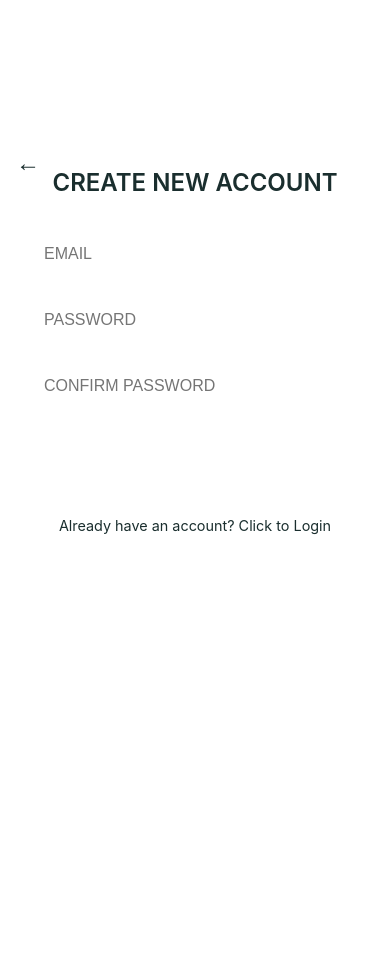
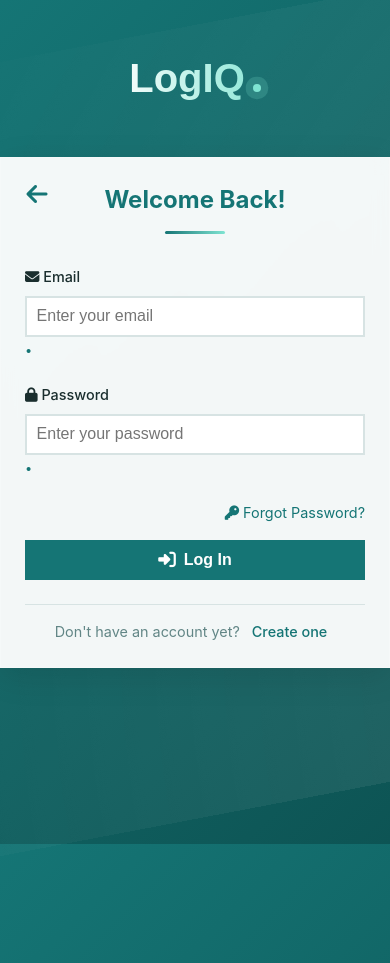
Before and after one commit to Jisoao/LogIQ, a Flask app: page /auth in a window 390 px wide; the page is wider, and only the part inside the window is pictured. Before the commit the page ends 535 px from the top of that part, so only its background shows below. Run offline with Flask 3, Linux system fonts and the light colour scheme; some libraries are stand-ins or nearby versions.

Commit message:
Added functional auth page, login, signup,forgot password.

```diff
--- a/static/css/auth.css
+++ b/static/css/auth.css
@@ -5,15 +5,34 @@ body {
   align-items: center;
   justify-content: flex-start;
   min-height: 100vh;
-  background: var(--background-color);
+  background: linear-gradient(135deg, var(--primary), #0d5454);
   padding-top: 3rem;
+  position: relative;
+  overflow: hidden;
+}
+
+body::before {
+  content: '';
+  position: absolute;
+  top: -50%;
+  right: -50%;
+  width: 200%;
+  height: 200%;
+  background: radial-gradient(circle at top right, rgba(255,255,255,0.15), transparent 70%);
+  pointer-events: none;
+  animation: rotate 30s linear infinite;
+}
+
+@keyframes rotate {
+  from { transform: rotate(0deg); }
+  to { transform: rotate(360deg); }
 }
 
 .auth-logo {
-  font-size: 2rem;
+  font-size: 2.5rem;
   font-weight: 700;
   margin-bottom: 2rem;
-  background: linear-gradient(90deg, var(--primary-dark), var(--primary-light));
+  background: linear-gradient(90deg, #ffffff, var(--accent));
   -webkit-background-clip: text;
   background-clip: text;
   color: transparent;
@@ -21,16 +40,44 @@ body {
   background-color: transparent;
   cursor: pointer;
   padding: 0.5rem 1rem;
+  position: relative;
+  z-index: 1;
+  animation: fadeIn 0.8s ease-out;
+}
+
+.auth-logo::after {
+  content: "";
+  display: inline-block;
+  width: 8px;
+  height: 8px;
+  background-color: var(--accent);
+  border-radius: 50%;
+  margin-left: 8px;
+  animation: pulse 2s infinite;
+}
+
+@keyframes pulse {
+  0% { box-shadow: 0 0 0 0 rgba(127, 228, 210, 0.7); }
+  70% { box-shadow: 0 0 0 10px rgba(127, 228, 210, 0); }
+  100% { box-shadow: 0 0 0 0 rgba(127, 228, 210, 0); }
 }
 
 .auth-card {
-  background-color: var(--card-background);
+  background-color: rgba(255, 255, 255, 0.95);
   border-radius: var(--border-radius-lg);
-  box-shadow: var(--card-shadow);
+  box-shadow: 0 8px 32px rgba(0, 0, 0, 0.1);
   padding: var(--spacing-8);
   width: 100%;
   max-width: 400px;
   position: relative;
+  backdrop-filter: blur(8px);
+  border: 1px solid rgba(255, 255, 255, 0.2);
+  animation: slideUp 0.6s ease-out;
+}
+
+@keyframes slideUp {
+  from { transform: translateY(20px); opacity: 0; }
+  to { transform: translateY(0); opacity: 1; }
 }
 
 .back-arrow {
@@ -40,103 +87,185 @@ body {
   background: none;
   border: none;
   font-size: 1.5rem;
-  color: var(--text-secondary);
+  color: var(--primary);
   cursor: pointer;
-  transition: color 0.2s ease;
+  transition: all 0.2s ease;
+  width: 40px;
+  height: 40px;
+  display: flex;
+  align-items: center;
+  justify-content: center;
+  border-radius: 50%;
 }
 
 .back-arrow:hover {
-  color: var(--primary-color);
+  background-color: rgba(var(--primary-rgb), 0.1);
+  transform: scale(1.1);
 }
 
 .auth-title {
-  font-size: 1.5rem;
-  font-weight: 600;
+  font-size: 1.8rem;
+  font-weight: 700;
   text-align: center;
   margin-bottom: 2rem;
-  color: var(--primary-color);
+  color: var(--primary);
+  position: relative;
+  padding-bottom: 1rem;
+}
+
+.auth-title::after {
+  content: '';
+  position: absolute;
+  bottom: 0;
+  left: 50%;
+  transform: translateX(-50%);
+  width: 60px;
+  height: 3px;
+  background: linear-gradient(90deg, var(--primary), var(--accent));
+  border-radius: 3px;
 }
 
 .input-group {
   margin-bottom: 1.5rem;
+  position: relative;
+}
+
+.input-group label {
+  display: block;
+  margin-bottom: 0.5rem;
+  color: var(--foreground);
+  font-size: 0.9rem;
+  font-weight: 500;
 }
 
 .input-group input {
   width: 100%;
-  padding: 0.75rem;
-  border: 1px solid var(--text-light);
+  padding: 0.75rem 1rem;
+  border: 2px solid var(--border);
   border-radius: var(--border-radius-md);
   font-size: 1rem;
-  transition: border-color 0.3s ease;
+  transition: all 0.3s ease;
+  background-color: white;
 }
 
 .input-group input:focus {
   outline: none;
-  border-color: var(--primary-light);
-  box-shadow: 0 0 0 3px rgba(59, 130, 246, 0.1);
+  border-color: var(--primary);
+  box-shadow: 0 0 0 3px rgba(var(--primary-rgb), 0.1);
 }
 
-.auth-btn, .login-btn {
+.input-feedback {
+  font-size: 0.8rem;
+  color: var(--muted-foreground);
+  margin-top: 0.25rem;
+  display: flex;
+  align-items: center;
+  gap: 0.25rem;
+}
+
+.input-feedback::before {
+  content: '•';
+  color: var(--primary);
+}
+
+.auth-action-btn {
   width: 100%;
   padding: 0.8rem;
-  background-color: var(--primary-color);
-  color: white;
+  background: var(--primary);
+  color: #fff;
   border: none;
   border-radius: var(--border-radius-md);
   font-size: 1rem;
-  font-weight: 500;
+  font-weight: 600;
   cursor: pointer;
   margin-top: 1rem;
   margin-bottom: 1.5rem;
-  transition: background-color 0.3s ease;
+  transition: background 0.2s, color 0.2s, box-shadow 0.2s;
+  position: relative;
+  overflow: hidden;
+  display: flex;
+  align-items: center;
+  justify-content: center;
+  gap: 0.5rem;
 }
 
-.auth-btn:hover, .login-btn:hover {
-  background-color: var(--primary-dark);
+.auth-action-btn i {
+  color: #fff;
+  font-size: 1.1rem;
+}
+
+.auth-action-btn:hover:not(:disabled) {
+  background: #126262;
+}
+
+.auth-action-btn:disabled {
+  background: #f3f6f6;
+  color: #b0bfc0;
+  cursor: not-allowed;
+  box-shadow: none;
+  border: none;
+  opacity: 1;
+}
+
+.auth-action-btn:disabled i {
+  color: #b0bfc0;
 }
 
 .login-btn {
-  background-color: var(--accent-color);
-}
-
-.login-btn:hover {
-  background-color: var(--accent-dark);
-}
-
-.toggle-link {
-  display: block;
-  text-align: center;
-  color: var(--text-secondary);
-  cursor: pointer;
-  font-size: 0.9rem;
-  text-decoration: none;
-}
-
-.toggle-link:hover {
-  color: var(--primary-color);
-  text-decoration: underline;
+  background: linear-gradient(90deg, var(--accent), var(--primary));
 }
 
 .forgot-link {
   display: block;
   text-align: right;
-  color: var(--text-secondary);
+  color: var(--primary);
   cursor: pointer;
-  font-size: 0.8rem;
+  font-size: 0.9rem;
   margin-bottom: 1rem;
+  transition: all 0.2s ease;
+  text-decoration: none;
 }
 
 .forgot-link:hover {
-  color: var(--primary-color);
+  color: var(--primary-dark);
   text-decoration: underline;
 }
 
+.form-switch {
+  text-align: center;
+  color: var(--muted-foreground);
+  font-size: 0.9rem;
+  margin-top: 1rem;
+  padding-top: 1rem;
+  border-top: 1px solid var(--border);
+}
+
+.form-switch a {
+  color: var(--primary);
+  text-decoration: none;
+  font-weight: 500;
+  transition: all 0.2s ease;
+  padding: 0.25rem 0.5rem;
+  border-radius: var(--border-radius-sm);
+}
+
+.form-switch a:hover {
+  color: var(--primary-dark);
+  background-color: rgba(var(--primary-rgb), 0.1);
+}
+
 .error, .success {
-  padding: 0.5rem;
+  padding: 0.75rem;
   border-radius: var(--border-radius-sm);
   margin-bottom: 1rem;
   text-align: center;
   font-size: 0.9rem;
+  animation: slideDown 0.3s ease-out;
+}
+
+@keyframes slideDown {
+  from { transform: translateY(-10px); opacity: 0; }
+  to { transform: translateY(0); opacity: 1; }
 }
 
 .error {
@@ -158,3 +287,23 @@ body {
 .success:not(:empty) {
   display: block;
 }
+
+/* Responsive Design */
+@media (max-width: 480px) {
+  .auth-card {
+    margin: 1rem;
+    padding: 1.5rem;
+  }
+
+  .auth-title {
+    font-size: 1.5rem;
+  }
+
+  .input-group input {
+    padding: 0.6rem;
+  }
+
+  .auth-action-btn {
+    padding: 0.7rem;
+  }
+}
--- a/static/js/auth.js
+++ b/static/js/auth.js
@@ -1,17 +1,7 @@
 import { initializeApp } from "https://www.gstatic.com/firebasejs/11.7.1/firebase-app.js";
-import { getAuth, createUserWithEmailAndPassword, signInWithEmailAndPassword, onAuthStateChanged, signOut } from "https://www.gstatic.com/firebasejs/11.7.1/firebase-auth.js";
+import { getAuth, createUserWithEmailAndPassword, signInWithEmailAndPassword, onAuthStateChanged, signOut, sendPasswordResetEmail } from "https://www.gstatic.com/firebasejs/11.7.1/firebase-auth.js";
 import { getAnalytics } from "https://www.gstatic.com/firebasejs/11.7.1/firebase-analytics.js";
-
-// Firebase configuration
-const firebaseConfig = {
-  apiKey: "AIzaSyAdWP3waol5iOJ2TlneoNFg48hMxX_DWDo",
-  authDomain: "logiq-5012d.firebaseapp.com",
-  projectId: "logiq-5012d",
-  storageBucket: "logiq-5012d.firebasestorage.app",
-  messagingSenderId: "181685211903",
-  appId: "1:181685211903:web:efbb6296140011220c72ca"
-};
-
+import { firebaseConfig } from './config.js';
 
 // Initialize Firebase
 let app;
@@ -26,33 +16,27 @@ try {
   console.error("Firebase initialization error:", error);
 }
 
-// Toggle forms
-function showLogin() {
-  document.getElementById('registerForm').style.display = 'none';
-  document.getElementById('loginForm').style.display = 'block';
-  clearMessages();
-  document.getElementById('switchLogin')?.classList.add('active');
-  document.getElementById('switchRegister')?.classList.remove('active');
+// Form validation
+function validateEmail(email) {
+  const re = /^[^\s@]+@[^\s@]+\.[^\s@]+$/;
+  return re.test(email);
 }
 
-function showRegister() {
-  document.getElementById('registerForm').style.display = 'block';
-  document.getElementById('loginForm').style.display = 'none';
-  clearMessages();
-  document.getElementById('switchRegister')?.classList.add('active');
-  document.getElementById('switchLogin')?.classList.remove('active');
+function validatePassword(password) {
+  return password.length >= 6;
 }
 
 function clearMessages() {
-  document.getElementById('registerError')?.textContent = '';
-  document.getElementById('registerSuccess')?.textContent = '';
-  document.getElementById('loginError')?.textContent = '';
-  document.getElementById('loginSuccess')?.textContent = '';
+  var el;
+  el = document.getElementById('registerError');
+  if (el) el.textContent = '';
+  el = document.getElementById('registerSuccess');
+  if (el) el.textContent = '';
+  el = document.getElementById('loginError');
+  if (el) el.textContent = '';
+  el = document.getElementById('loginSuccess');
+  if (el) el.textContent = '';
 }
-
-// Make functions globally available
-window.showLogin = showLogin;
-window.showRegister = showRegister;
 
 // Registration form handler
 document.getElementById('registerForm')?.addEventListener('submit', function(event) {
@@ -65,23 +49,46 @@ document.getElementById('registerForm')?.addEventListener('submit', function(eve
   const errorEl = document.getElementById('registerError');
   const successEl = document.getElementById('registerSuccess');
 
+  // Validate email
+  if (!validateEmail(email)) {
+    errorEl.textContent = "Please enter a valid email address.";
+    return;
+  }
+
+  // Validate password
+  if (!validatePassword(password)) {
+    errorEl.textContent = "Password must be at least 6 characters long.";
+    return;
+  }
+
   if (password !== confirm) {
     errorEl.textContent = "Passwords do not match.";
     return;
   }
 
-  if (password.length < 6) {
-    errorEl.textContent = "Password must be at least 6 characters.";
-    return;
-  }
-
   createUserWithEmailAndPassword(auth, email, password)
-    .then(() => {
+    .then((userCredential) => {
       successEl.textContent = "Registration successful! Please log in.";
-      setTimeout(showLogin, 1200);
+      // Store user info in sessionStorage
+      const username = email.split('@')[0];
+      sessionStorage.setItem('userLoggedIn', 'true');
+      sessionStorage.setItem('username', username);
+      setTimeout(() => {
+        document.getElementById('registerForm').style.display = 'none';
+        document.getElementById('loginForm').style.display = 'block';
+      }, 1200);
     })
     .catch((error) => {
-      errorEl.textContent = error.message;
+      switch (error.code) {
+        case 'auth/email-already-in-use':
+          errorEl.textContent = "This email is already registered. Please log in instead.";
+          break;
+        case 'auth/invalid-email':
+          errorEl.textContent = "Please enter a valid email address.";
+          break;
+        default:
+          errorEl.textContent = "An error occurred during registration. Please try again.";
+      }
     });
 });
 
@@ -95,6 +102,12 @@ document.getElementById('loginForm')?.addEventListener('submit', function(event)
   const errorEl = document.getElementById('loginError');
   const successEl = document.getElementById('loginSuccess');
 
+  // Validate email
+  if (!validateEmail(email)) {
+    errorEl.textContent = "Please enter a valid email address.";
+    return;
+  }
+
   signInWithEmailAndPassword(auth, email, password)
     .then((userCredential) => {
       // Store user info in sessionStorage
@@ -103,13 +116,24 @@ document.getElementById('loginForm')?.addEventListener('submit', function(event)
       sessionStorage.setItem('username', username);
 
       successEl.textContent = "Login successful! Redirecting...";
-      // Use a more reliable redirection method
       setTimeout(() => {
         window.location.replace('/');
       }, 1000);
     })
     .catch((error) => {
-      errorEl.textContent = error.message;
+      switch (error.code) {
+        case 'auth/user-not-found':
+          errorEl.textContent = "No account found with this email. Please sign up first.";
+          break;
+        case 'auth/wrong-password':
+          errorEl.textContent = "Incorrect password. Please try again.";
+          break;
+        case 'auth/invalid-email':
+          errorEl.textContent = "Please enter a valid email address.";
+          break;
+        default:
+          errorEl.textContent = "An error occurred during login. Please try again.";
+      }
     });
 });
 
@@ -131,7 +155,7 @@ function handleLogout() {
 }
 
 // Attach logout handler to logout buttons
-document.querySelectorAll('.logout-button').forEach(button => {
+document.querySelectorAll('#logoutBtn').forEach(button => {
   button.addEventListener('click', handleLogout);
 });
 
@@ -156,11 +180,11 @@ onAuthStateChanged(auth, (user) => {
     }
 
     // Update login/logout buttons
-    document.querySelectorAll('#login-button').forEach(el => {
-      el.style.display = 'none';
+    document.querySelectorAll('#loginBtn').forEach(el => {
+      if (el) el.style.display = 'none';
     });
-    document.querySelectorAll('#logout-button').forEach(el => {
-      el.style.display = 'block';
+    document.querySelectorAll('#logoutBtn').forEach(el => {
+      if (el) el.style.display = 'block';
     });
   } else {
     console.log('No user is signed in');
@@ -172,26 +196,57 @@ onAuthStateChanged(auth, (user) => {
     document.querySelectorAll('#username').forEach(el => {
       if (el) el.textContent = 'Guest';
     });
-    document.querySelectorAll('#login-button').forEach(el => {
+    document.querySelectorAll('#loginBtn').forEach(el => {
       if (el) el.style.display = 'block';
     });
-    document.querySelectorAll('#logout-button').forEach(el => {
+    document.querySelectorAll('#logoutBtn').forEach(el => {
       if (el) el.style.display = 'none';
     });
-
-    // Redirect to auth page if not logged in and not already on auth page
-    if (!window.location.pathname.includes('auth') && !window.location.pathname.includes('login')) {
-      // Uncomment this line when auth is fully implemented:
-      // window.location.replace('/auth');
-    }
   }
 });
 
 // On page load, show the correct form based on the hash
-window.addEventListener('DOMContentLoaded', () => {
+window.addEventListener('load', () => {
   if (window.location.hash === '#signup') {
-    showRegister();
+    document.getElementById('loginForm').style.display = 'none';
+    document.getElementById('registerForm').style.display = 'block';
   } else {
-    showLogin();
+    document.getElementById('loginForm').style.display = 'block';
+    document.getElementById('registerForm').style.display = 'none';
   }
 });
+
+function handleForgotPassword() {
+  const email = document.getElementById('loginEmail')?.value.trim();
+  const errorEl = document.getElementById('loginError');
+  const successEl = document.getElementById('loginSuccess');
+  if (!email) {
+    if (errorEl) errorEl.textContent = "Please enter your email address above to reset your password.";
+    return;
+  }
+  // Optionally validate email format
+  if (!validateEmail(email)) {
+    if (errorEl) errorEl.textContent = "Please enter a valid email address.";
+    return;
+  }
+  sendPasswordResetEmail(auth, email)
+    .then(() => {
+      if (successEl) successEl.textContent = "Password reset email sent! Please check your inbox.";
+    })
+    .catch((error) => {
+      if (errorEl) {
+        switch (error.code) {
+          case 'auth/user-not-found':
+            errorEl.textContent = "No account found with this email.";
+            break;
+          case 'auth/invalid-email':
+            errorEl.textContent = "Please enter a valid email address.";
+            break;
+          default:
+            errorEl.textContent = "Failed to send password reset email. Please try again.";
+        }
+      }
+    });
+}
+
+window.handleForgotPassword = handleForgotPassword;
--- /dev/null
+++ b/static/js/config.js
@@ -0,0 +1,9 @@
+// Firebase configuration
+export const firebaseConfig = {
+  apiKey: "AIzaSyAdWP3waol5iOJ2TlneoNFg48hMxX_DWDo",
+  authDomain: "logiq-5012d.firebaseapp.com",
+  projectId: "logiq-5012d",
+  storageBucket: "logiq-5012d.firebasestorage.app",
+  messagingSenderId: "181685211903",
+  appId: "1:181685211903:web:efbb6296140011220c72ca"
+};
--- a/templates/auth.html
+++ b/templates/auth.html
@@ -6,49 +6,79 @@
   <title>LogIQ | Auth</title>
   <link rel="stylesheet" href="{{ url_for('static', filename='css/style.css') }}">
   <link rel="stylesheet" href="{{ url_for('static', filename='css/auth.css') }}">
+  <link rel="stylesheet" href="https://cdnjs.cloudflare.com/ajax/libs/font-awesome/6.4.0/css/all.min.css">
+  <script type="module" src="{{ url_for('static', filename='js/config.js') }}"></script>
   <script type="module" src="{{ url_for('static', filename='js/auth.js') }}" defer></script>
 </head>
 <body>
   <button class="auth-logo" onclick="window.location.href='/'">LogIQ</button>
   <div class="auth-card">
-    <button class="back-arrow" onclick="window.location.href='/'" title="Back">&#8592;</button>
+    <button class="back-arrow" onclick="window.location.href='/'" title="Back">
+      <i class="fas fa-arrow-left"></i>
+    </button>
+
+    <!-- Login Form -->
+    <form id="loginForm">
+      <div class="auth-title">Welcome Back!</div>
+      <div class="error" id="loginError"></div>
+      <div class="success" id="loginSuccess"></div>
+      <div class="input-group">
+        <label for="loginEmail">
+          <i class="fas fa-envelope"></i> Email
+        </label>
+        <input type="email" id="loginEmail" required autocomplete="username" placeholder="Enter your email">
+        <div class="input-feedback"></div>
+      </div>
+      <div class="input-group">
+        <label for="loginPassword">
+          <i class="fas fa-lock"></i> Password
+        </label>
+        <input type="password" id="loginPassword" required autocomplete="current-password" placeholder="Enter your password">
+        <div class="input-feedback"></div>
+      </div>
+      <span class="forgot-link" onclick="handleForgotPassword()">
+        <i class="fas fa-key"></i> Forgot Password?
+      </span>
+      <button type="submit" class="auth-action-btn" id="loginBtn">
+        <i class="fas fa-sign-in-alt"></i> Log In
+      </button>
+      <div class="form-switch">
+        Don't have an account yet? <a href="#" onclick="event.preventDefault(); document.getElementById('loginForm').style.display='none'; document.getElementById('registerForm').style.display='block';">Create one</a>
+      </div>
+    </form>
+
     <!-- Registration Form -->
-    <form id="registerForm">
-      <div class="auth-title">CREATE NEW ACCOUNT</div>
+    <form id="registerForm" style="display:none;">
+      <div class="auth-title">Create New Account</div>
       <div class="error" id="registerError"></div>
       <div class="success" id="registerSuccess"></div>
       <div class="input-group">
-        <label for="regEmail"></label>
-        <input type="email" id="regEmail" required autocomplete="username" placeholder="EMAIL">
+        <label for="regEmail">
+          <i class="fas fa-envelope"></i> Email
+        </label>
+        <input type="email" id="regEmail" required autocomplete="username" placeholder="Enter your email">
+        <div class="input-feedback"></div>
       </div>
       <div class="input-group">
-        <label for="regPassword"></label>
-        <input type="password" id="regPassword" required autocomplete="new-password" placeholder="PASSWORD">
+        <label for="regPassword">
+          <i class="fas fa-lock"></i> Password
+        </label>
+        <input type="password" id="regPassword" required autocomplete="new-password" placeholder="Create a password">
+        <div class="input-feedback">Must be at least 6 characters</div>
       </div>
       <div class="input-group">
-        <label for="regConfirm"></label>
-        <input type="password" id="regConfirm" required autocomplete="new-password" placeholder="CONFIRM PASSWORD">
+        <label for="regConfirm">
+          <i class="fas fa-lock"></i> Confirm Password
+        </label>
+        <input type="password" id="regConfirm" required autocomplete="new-password" placeholder="Confirm your password">
+        <div class="input-feedback"></div>
       </div>
-      <button type="submit" class="auth-btn" id="submitBtn">SIGNUP</button>
-      <span class="toggle-link" onclick="window.showLogin()">Already have an account? Click to Login</span>
-    </form>
-
-    <!-- Login Form -->
-    <form id="loginForm" style="display:none;">
-      <div class="auth-title">WELCOME BACK!</div>
-      <div class="error" id="loginError"></div>
-      <div class="success" id="loginSuccess"></div>
-      <div class="input-group">
-        <label for="loginEmail"></label>
-        <input type="email" id="loginEmail" required autocomplete="username" placeholder="EMAIL">
+      <button type="submit" class="auth-action-btn" id="submitBtn">
+        <i class="fas fa-user-plus"></i> Sign Up
+      </button>
+      <div class="form-switch">
+        Already have an account? <a href="#" onclick="event.preventDefault(); document.getElementById('registerForm').style.display='none'; document.getElementById('loginForm').style.display='block';">Log in</a>
       </div>
-      <div class="input-group">
-        <label for="loginPassword"></label>
-        <input type="password" id="loginPassword" required autocomplete="current-password" placeholder="PASSWORD">
-      </div>
-      <span class="forgot-link" onclick="alert('Password reset is not implemented in this demo.')">Forgot Password</span>
-      <button type="submit" class="login-btn" id="loginBtn">LOG IN</button>
-      <span class="toggle-link" onclick="window.showRegister()">No account? Click to Sign Up</span>
     </form>
   </div>
 </body>
```
